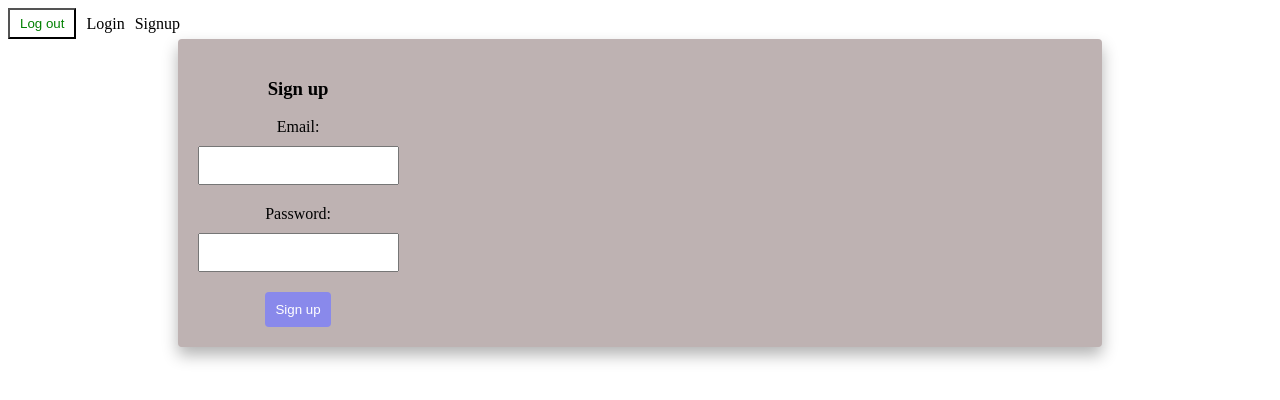
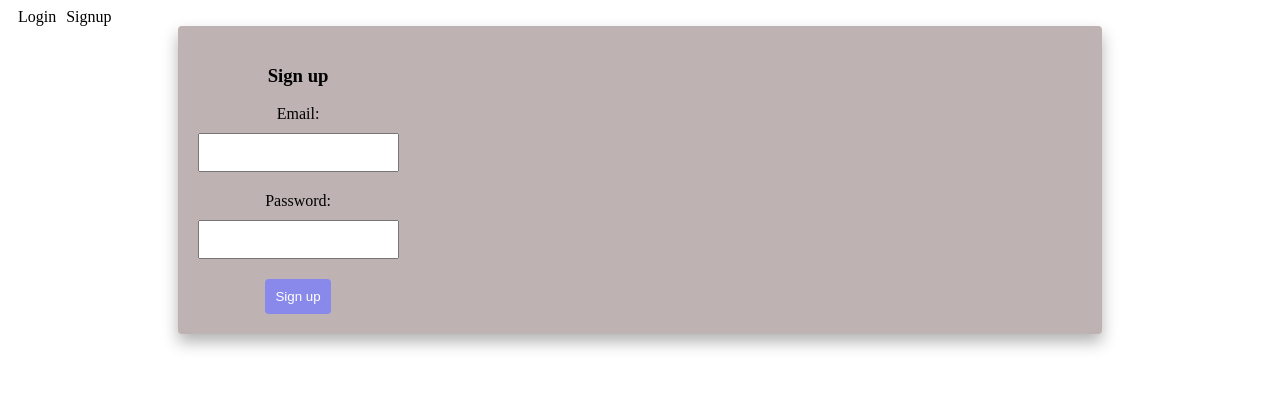
Before and after one commit to BRoWn-77/BUY-SELL, a React (Create React App) app in the folder frontend/: page /signup in a window 1280 px wide. Shown: the top 400 px of the page. Built offline with nearby package versions, Linux system fonts and the light colour scheme.

Commit message:
auth state

```diff
--- a/frontend/src/components/Navbar.js
+++ b/frontend/src/components/Navbar.js
@@ -1,8 +1,10 @@
 import { Link } from 'react-router-dom'
 import { useLogout } from '../hooks/useLogout';
+import { useAuthContext } from '../hooks/useAuthContext';
 
 const Navbar = () => {
     const { logout } = useLogout()
+    const { user } = useAuthContext()
 
     const handleClick = () => {
         logout()
@@ -10,13 +12,18 @@
     return (
         <header>
                 <nav>
+                    {user && (
                         <div>
+                            <span>{user.email}</span>
                             <button onClick={handleClick}>Log out</button>
                         </div>
+                    )}
+                    {!user && (
                         <div className='users'>
                             <Link to='/login'>Login</Link>
                             <Link to='/signup'>Signup</Link>
                         </div>
+                    )}
                 </nav>
         </header>
      );
--- a/frontend/src/context/AuthContext.js
+++ b/frontend/src/context/AuthContext.js
@@ -1,4 +1,4 @@
-import { createContext, useReducer } from 'react'
+import { createContext, useReducer, useEffect } from 'react'
 
 export const AuthContext = createContext()
 
@@ -18,6 +18,14 @@
         user: null
     })
 
+    useEffect(() => {
+        const user = JSON.parse(localStorage.getItem('user'))
+
+        if (user) {
+            dispatch({ type: 'LOGIN', payload: user})
+        }
+    }, [])
+
     console.log('AuthContext state: ', state)
 
     return (
```
Lines whose indentation alone changed are shown as unchanged.
